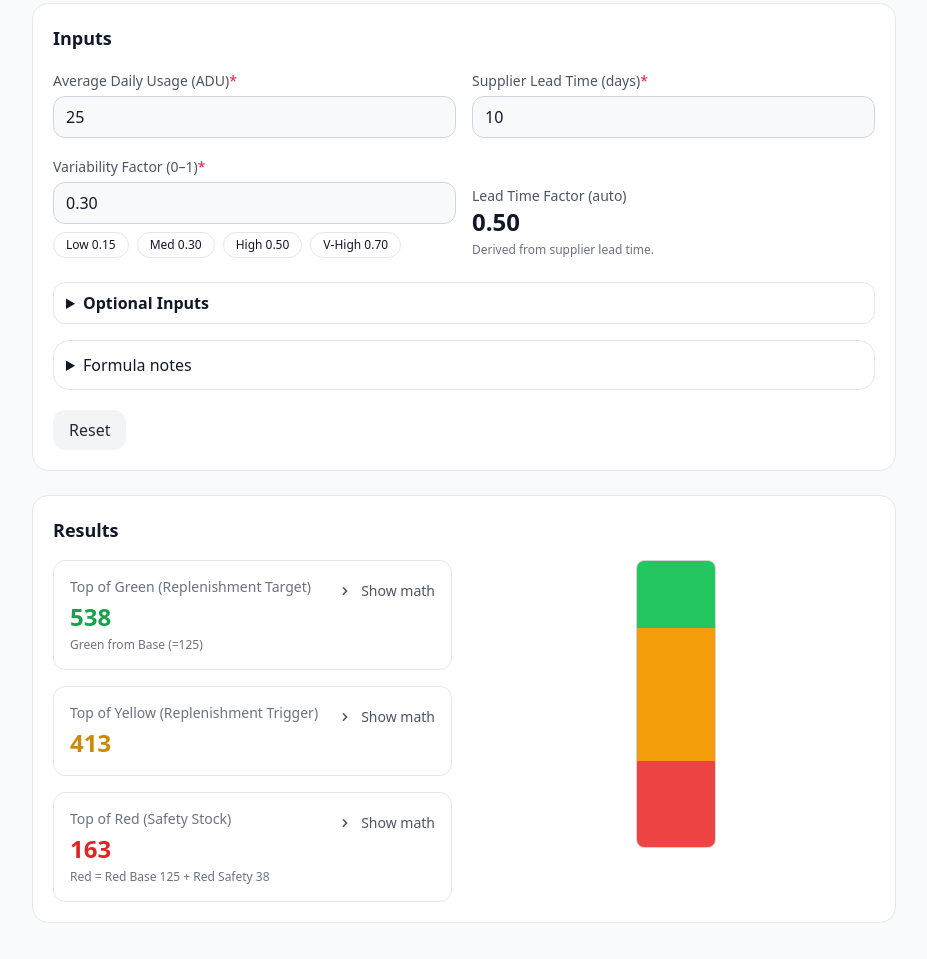
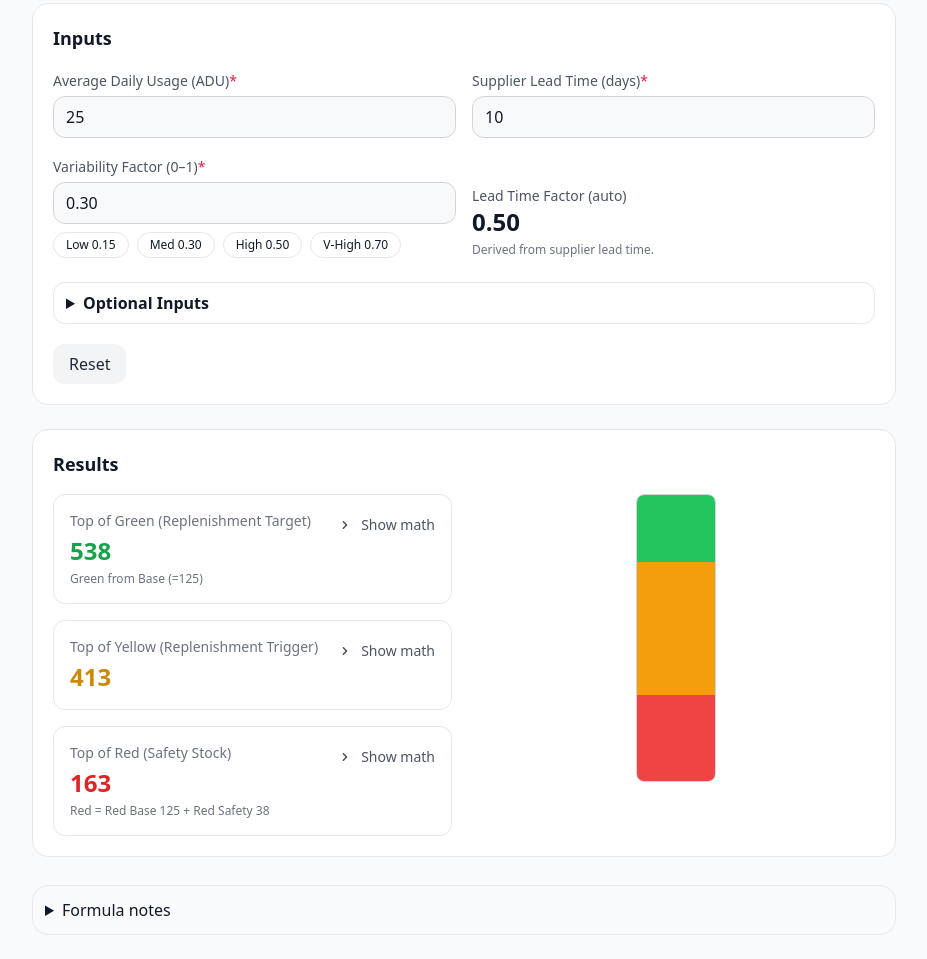
Before and after one commit to jjbauer15/PracticalThroughput, a plain HTML site: page index.html in a window 1280 px wide. Shown: the part 220-1179 px from the top of the page, without its empty margins (176-1103 px from the left). Drawn offline with nearby package versions, Linux system fonts and the light colour scheme.

Commit message:
Update index.html
Move formula notes to below

```diff
--- a/index.html
+++ b/index.html
@@ -39,6 +39,7 @@
   </header>
 
   <main class="mx-auto max-w-4xl px-4 py-6 grid gap-6">
+    <!-- Intro -->
     <section class="bg-white rounded-2xl border border-gray-200 p-5">
       <p class="text-gray-700 leading-relaxed">
         Enter a few inputs to instantly calculate <span class="font-medium">Red / Yellow / Green</span> buffer zones. This tool runs entirely in your browser;
@@ -46,6 +47,7 @@
       </p>
     </section>
 
+    <!-- Inputs -->
     <section class="bg-white rounded-2xl border border-gray-200 p-5">
       <h2 class="text-lg font-semibold mb-4">Inputs</h2>
 
@@ -115,10 +117,24 @@
         </div>
       </details>
 
-      <details class="mt-4 rounded-2xl border border-gray-200 p-3 open:bg-gray-50">
+      <div class="mt-5">
+        <button id="resetBtn" class="rounded-xl bg-gray-100 px-4 py-2 font-medium text-gray-800 hover:bg-gray-200 focus:outline-none focus:ring-2 focus:ring-indigo-500">Reset</button>
+      </div>
+    </section>
+
+    <!-- Results -->
+    <section class="bg-white rounded-2xl border border-gray-200 p-5">
+      <h2 class="text-lg font-semibold mb-4">Results</h2>
+      <div class="grid gap-6 md:grid-cols-2 items-start">
+        <div id="results" class="grid gap-4"></div>
+        <div class="flex justify-center"><div id="viz"></div></div>
+      </div>
+    </section>
+
+    <!-- Formula Notes (moved below Results) -->
+    <details class="mt-1 rounded-2xl border border-gray-200 p-3 open:bg-gray-50">
       <summary class="cursor-pointer font-medium">Formula notes</summary>
       <ul class="mt-2 list-none pl-0 text-sm text-gray-700 space-y-2">
-
         <!-- GREEN -->
         <li><strong class="text-green-600">Green (Replenishment Zone)</strong></li>
         <li class="subformula">Green Base = ADU × Lead Time × Lead Time Factor</li>
@@ -136,22 +152,8 @@
         <li class="subformula">Red Base = ADU × Lead Time × Lead Time Factor</li>
         <li class="subformula">Red Safety = Red Base × Variability Factor</li>
         <li class="subformula">Top of Red (Safety Stock) = Red</li>
-
       </ul>
     </details>
-
-      <div class="mt-5">
-        <button id="resetBtn" class="rounded-xl bg-gray-100 px-4 py-2 font-medium text-gray-800 hover:bg-gray-200 focus:outline-none focus:ring-2 focus:ring-indigo-500">Reset</button>
-      </div>
-    </section>
-
-    <section class="bg-white rounded-2xl border border-gray-200 p-5">
-      <h2 class="text-lg font-semibold mb-4">Results</h2>
-      <div class="grid gap-6 md:grid-cols-2 items-start">
-        <div id="results" class="grid gap-4"></div>
-        <div class="flex justify-center"><div id="viz"></div></div>
-      </div>
-    </section>
   </main>
 
   <div id="tt" class="tooltip"></div>
```
Lines whose indentation alone changed are shown as unchanged.
